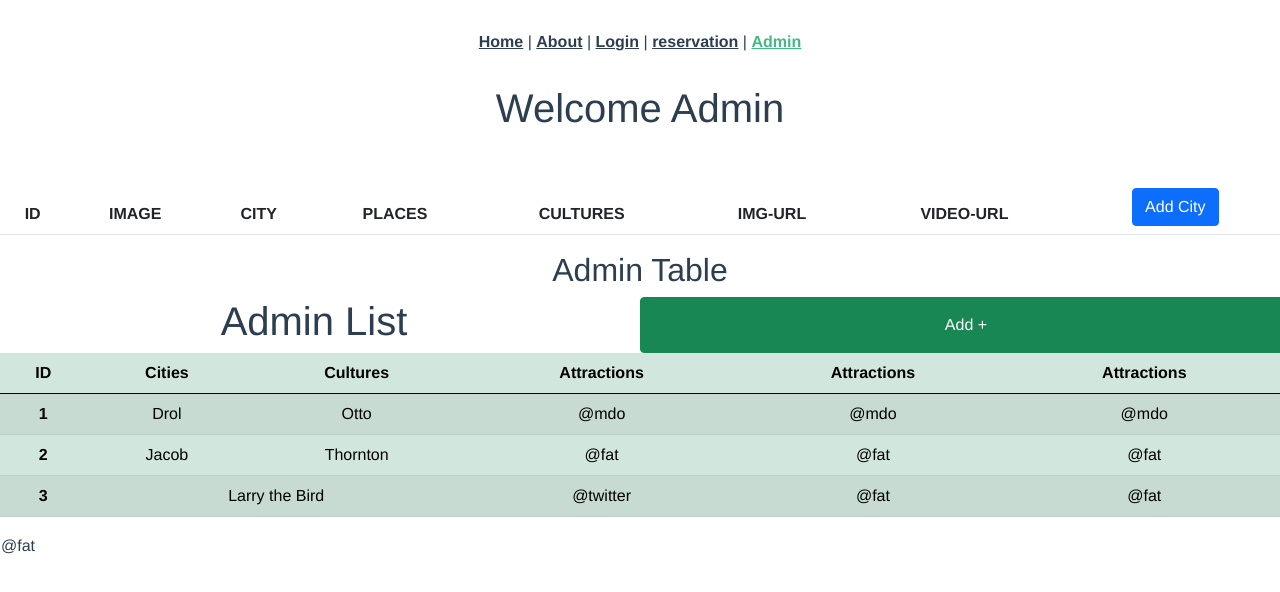
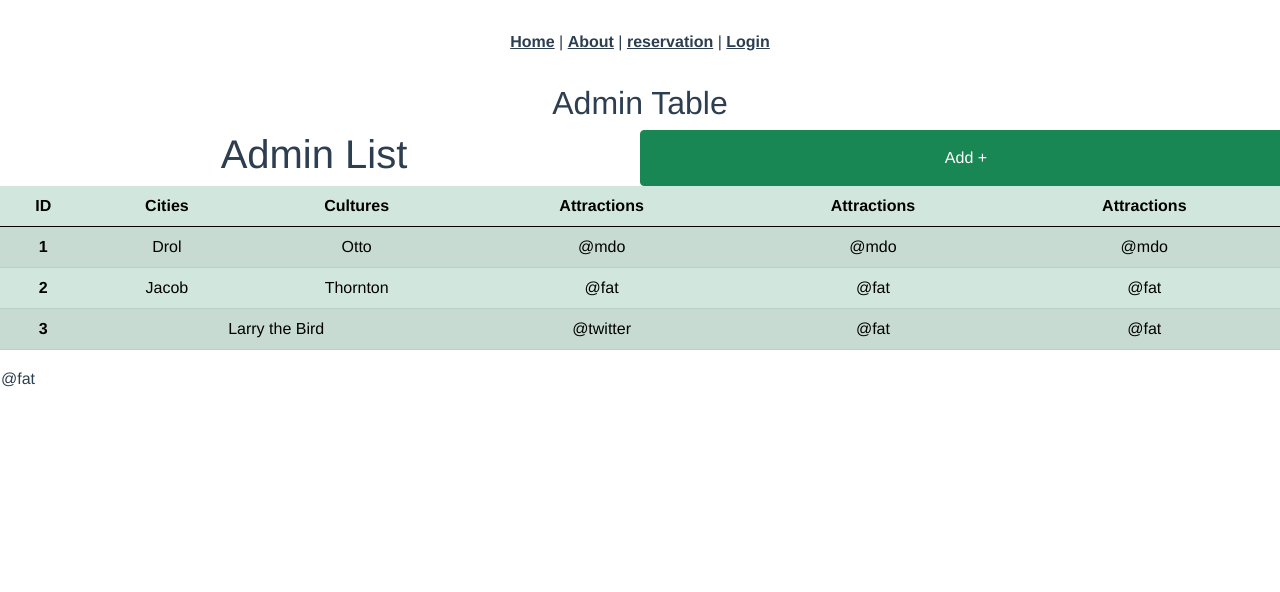
Before and after one commit to natheerah24/Tourism-proj, a Vue app: page /admin in a window 1280 px wide. Shown: the top 592 px of the page. Built offline with nearby package versions, Linux system fonts and the light colour scheme; data requests are answered from the project's data file.

Commit message:
merged pages

```diff
--- a/src/App.vue
+++ b/src/App.vue
@@ -1,18 +1,15 @@
 <template>
   <Nav />
   <router-view />
-  <div id="app">
-    <admin-table v-bind="cities"></admin-table>
-  </div>
 </template>
 
 <script>
-import AdminTable from "./components/AdminTable.vue";
+// import AdminTable from "./components/AdminTable.vue";
 import Nav from "@/components/navbar.vue";
 
 export default {
   components: {
-    "admin-table": AdminTable,
+    // "admin-table": AdminTable,
     Nav,
   },
 };
--- /dev/null
+++ b/src/components/LoginForm.vue
@@ -0,0 +1,92 @@
+<template>
+  <div>
+    <h1>Login</h1>
+    <div class="container">
+      <form @submit.prevent="login">
+        <input
+          type="email"
+          v-model="email"
+          placeholder="email"
+          class="user_input"
+          required
+        />
+        <input
+          type="password"
+          v-model="password"
+          placeholder="password"
+          class="user_input"
+          required
+        />
+        <div class="form_footer">
+          <div><input type="checkbox" id="" /><label>Remember Me</label></div>
+          <a href="#">Forgot Password?</a>
+        </div>
+
+        <button
+          type="submit"
+          class="rounded-pill bg-primary"
+          @click="goToAdmin()"
+        >
+          Login
+        </button>
+      </form>
+    </div>
+  </div>
+</template>
+<script>
+export default {
+  data() {
+    return {
+      email: "",
+      password: "",
+    };
+  },
+
+  computed: {
+    admin() {
+      this.$store.state.admin;
+    },
+  },
+
+  name: "Login",
+
+  methods: {
+    Login() {
+      this.$store.dispatch("login", {
+        email: this.email,
+        password: this.password,
+      });
+    },
+
+    goToAdmin() {
+      this.$router.push("/admin");
+    },
+  },
+};
+</script>
+<style>
+form {
+  display: flex;
+  flex-direction: column;
+  gap: 10px;
+}
+
+.user_input {
+  width: 300px;
+  height: 25px;
+}
+
+.check {
+  display: flex;
+}
+
+.container {
+  display: flex;
+  justify-content: center;
+}
+
+.form_footer {
+  display: flex;
+  justify-content: space-between;
+}
+</style>
--- a/src/components/navbar.vue
+++ b/src/components/navbar.vue
@@ -3,9 +3,8 @@
     <nav>
       <router-link to="/">Home</router-link> |
       <router-link to="/about">About</router-link> |
-      <router-link to="/login">Login</router-link> |
       <router-link to="/reservation">reservation</router-link> |
-      <router-link to="/admin">Admin</router-link>
+      <router-link to="/login">Login</router-link>
     </nav>
   </div>
 </template>
--- a/src/views/Admin.vue
+++ b/src/views/Admin.vue
@@ -1,86 +1,13 @@
 <template>
-  <div>
-    <h1>Welcome Admin</h1>
-    <table class="table mt-5">
-      <thead>
-        <tr>
-          <th>ID</th>
-          <th>IMAGE</th>
-          <th>CITY</th>
-          <th>PLACES</th>
-          <th>CULTURES</th>
-          <th>IMG-URL</th>
-          <th>VIDEO-URL</th>
-          <th>
-            <!-- Button trigger modal -->
-            <button
-              type="button"
-              class="btn btn-primary"
-              data-bs-toggle="modal"
-              data-bs-target="#exampleModal"
-            >
-              Add City
-            </button>
-
-            <!-- Modal -->
-            <div
-              class="modal fade"
-              id="exampleModal"
-              tabindex="-1"
-              aria-labelledby="exampleModalLabel"
-              aria-hidden="true"
-            >
-              <div class="modal-dialog">
-                <div class="modal-content">
-                  <div class="modal-header">
-                    <h5 class="modal-title" id="exampleModalLabel">
-                      Add City Details
-                    </h5>
-                    <button
-                      type="button"
-                      class="btn-close"
-                      data-bs-dismiss="modal"
-                      aria-label="Close"
-                    ></button>
-                  </div>
-                  <div class="modal-body">
-                    <form @submit.prevent="submit">
-                      <input type="text" placeholder="City Name" />
-                      <input type="text" placeholder="ImageURL" />
-                      <label>Places To Go:</label>
-                      <textarea id="" cols="30" rows="10"></textarea>
-                      <label>Cultures:</label>
-                      <button type="button" class="btn btn-primary">
-                        Save City
-                      </button>
-                    </form>
-                  </div>
-                  <div class="modal-footer">
-                    <button
-                      type="button"
-                      class="btn btn-secondary"
-                      data-bs-dismiss="modal"
-                    >
-                      Close
-                    </button>
-                  </div>
-                </div>
-              </div>
-            </div>
-          </th>
-        </tr>
-      </thead>
-    </table>
-  </div>
+  <AdminTable />
 </template>
 <script>
-export default {};
+import AdminTable from "../components/AdminTable.vue";
+
+export default {
+  components: {
+    AdminTable,
+  },
+};
 </script>
-<style>
-form {
-  display: flex;
-  flex-direction: column;
-  gap: 10px;
-  text-align: left;
-}
-</style>
+<style></style>
--- a/src/views/Login.vue
+++ b/src/views/Login.vue
@@ -1,92 +1,15 @@
 <template>
   <div>
-    <h1>Login</h1>
-    <div class="container">
-      <form @submit.prevent="login">
-        <input
-          type="email"
-          v-model="email"
-          placeholder="email"
-          class="user_input"
-          required
-        />
-        <input
-          type="password"
-          v-model="password"
-          placeholder="password"
-          class="user_input"
-          required
-        />
-        <div class="form_footer">
-          <div><input type="checkbox" id="" /><label>Remember Me</label></div>
-          <a href="#">Forgot Password?</a>
-        </div>
-
-        <button
-          type="submit"
-          class="rounded-pill bg-primary"
-          @click="goToAdmin()"
-        >
-          Login
-        </button>
-      </form>
-    </div>
+    <LoginForm />
   </div>
 </template>
 <script>
+import LoginForm from "../components/LoginForm.vue";
+
 export default {
-  data() {
-    return {
-      email: "",
-      password: "",
-    };
-  },
-
-  computed: {
-    admin() {
-      this.$store.state.admin;
-    },
-  },
-
-  name: "Login",
-
-  methods: {
-    Login() {
-      this.$store.dispatch("login", {
-        email: this.email,
-        password: this.password,
-      });
-    },
-
-    goToAdmin() {
-      this.$router.push("/admin");
-    },
+  components: {
+    LoginForm,
   },
 };
 </script>
-<style>
-form {
-  display: flex;
-  flex-direction: column;
-  gap: 10px;
-}
-
-.user_input {
-  width: 300px;
-  height: 25px;
-}
-
-.check {
-  display: flex;
-}
-
-.container {
-  display: flex;
-  justify-content: center;
-}
-
-.form_footer {
-  display: flex;
-  justify-content: space-between;
-}
-</style>
+<style></style>
```
